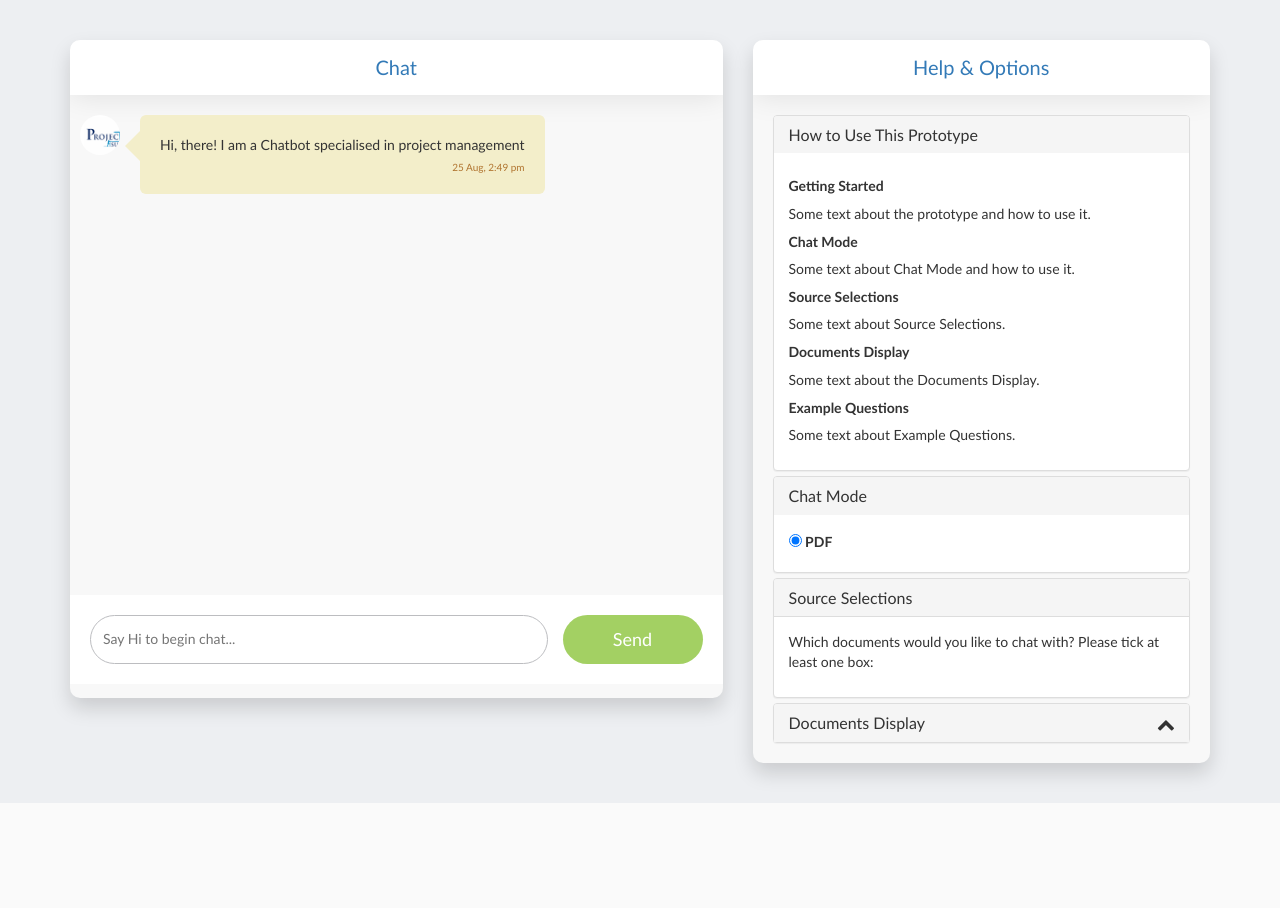
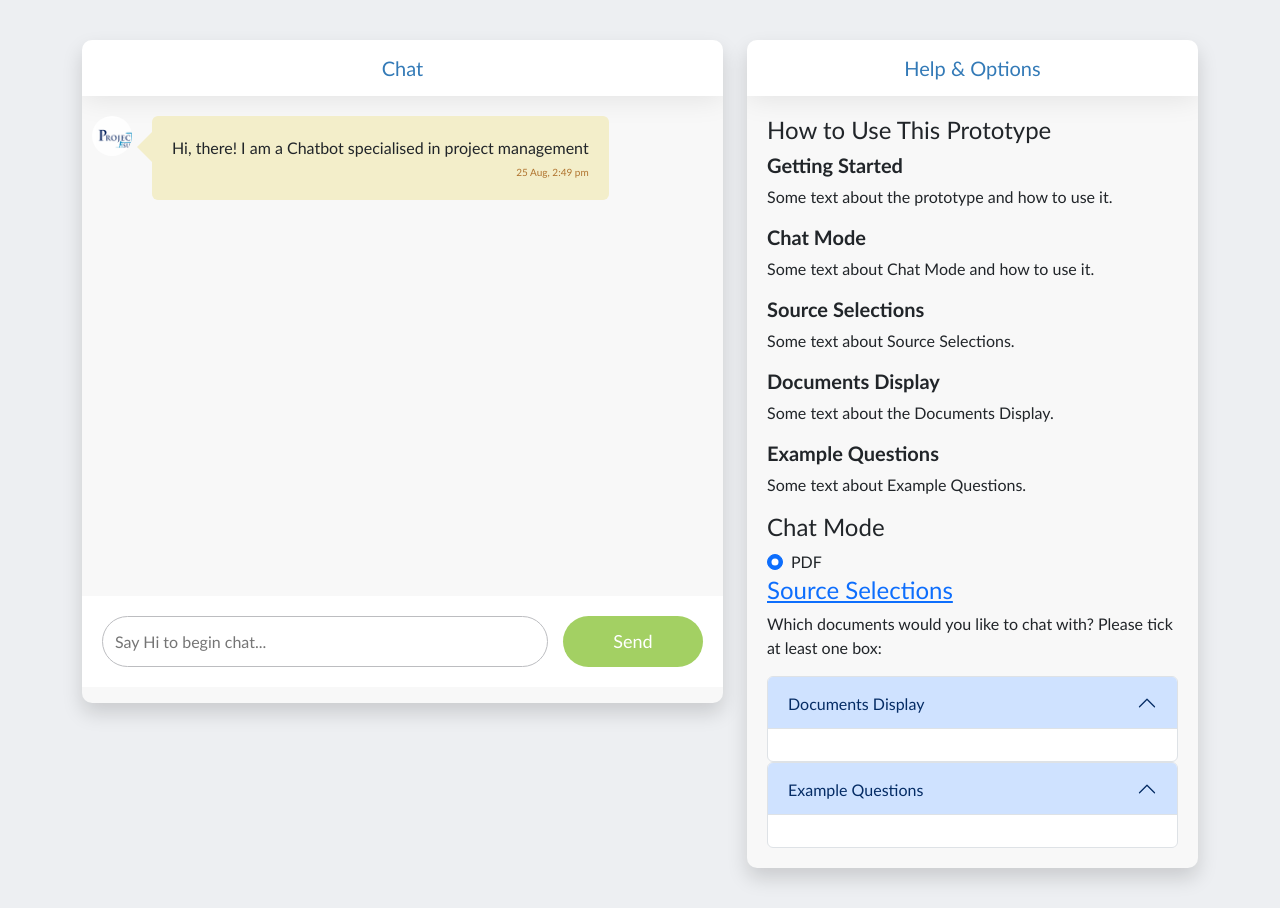
Before and after one commit to lawrencerowland/PS-Chat, a Flask app: template templates/bot.html in a window 1280 px wide. Before the commit the page ends 803 px from the top, so only its background shows below. Run offline with Flask 3, Linux system fonts and the light colour scheme; the template is opened without the code that fills it, so the values that code supplies are empty; some libraries are stand-ins or nearby versions.

Commit message:
update document and question accordians

```diff
--- a/templates/bot.html
+++ b/templates/bot.html
@@ -20,7 +20,9 @@
 	<link href="https://cdnjs.cloudflare.com/ajax/libs/font-awesome/4.7.0/css/font-awesome.min.css" rel="stylesheet">
 	<link href="https://fonts.googleapis.com/css?family=Josefin+Sans:300|Open+Sans:300|Oxygen|Material+Icons"
 		rel="stylesheet">
-	<link rel="stylesheet" href="https://maxcdn.bootstrapcdn.com/bootstrap/3.3.6/css/bootstrap.min.css">
+	<!-- <link rel="stylesheet" href="https://maxcdn.bootstrapcdn.com/bootstrap/3.3.6/css/bootstrap.min.css"> -->
+	<link href="https://cdn.jsdelivr.net/npm/bootstrap@5.3.1/dist/css/bootstrap.min.css" rel="stylesheet" integrity="sha384-4bw+/aepP/YC94hEpVNVgiZdgIC5+VKNBQNGCHeKRQN+PtmoHDEXuppvnDJzQIu9" crossorigin="anonymous">
+		<script src="https://cdn.jsdelivr.net/npm/bootstrap@5.3.1/dist/js/bootstrap.bundle.min.js" integrity="sha384-HwwvtgBNo3bZJJLYd8oVXjrBZt8cqVSpeBNS5n7C8IVInixGAoxmnlMuBnhbgrkm" crossorigin="anonymous"></script>
 
 	<!-- custom css -->
 	<link rel="stylesheet" type="text/css" href="static/main.css">
@@ -142,35 +144,29 @@
 						</div>
 					</div>
 
+
 					<!-- Internal Documents -->
-					<div class="panel panel-default">
-						<div class="panel-heading">
-							<h4 class="panel-title">
-								<a class="accordion-toggle" data-toggle="collapse" data-parent="#accordion" href="#internal_collapse0">Documents Display</a>
-							</h4>
-						</div>
-						<div id="internal_collapse0" class="panel-collapse collapse">
-							<div class="panel-body">
-								<div>
-									<p>The following document collections are available to chat with.</p>
-									<p>(Expand a collection to see the available documents)</p>
-								</div>
-
-								<!-- Here is where you generate the panels for each directory -->
-								<div id="documents-accordion">
-									{% for key, value in files.items() recursive %}
+					<div class="accordion" id="documents-accordion">
+						<div class="accordion-item">
+							<h3 class="accordion-header">
+								<button class="accordion-button" type="button" data-bs-toggle="collapse" data-bs-target="#collapseDocuments" aria-expanded="true" aria-controls="collapseDocuments">
+									Documents Display
+								</button>
+							</h3>
+							<div id="collapseDocuments" class="accordion-collapse collapse show" data-bs-parent="#documents-accordion">
+								<div class="accordion-body">
+									<div class="accordion">
+										{% for key, value in files.items() recursive %}
 										{% if value is mapping %}
 											<!-- This is a directory -->
-											<div class="panel panel-default">
-												<div class="panel-heading">
-													<h4 class="panel-title">
-														<a class="accordion-toggle" data-toggle="collapse" data-parent="#documents-accordion" href="#doc_collapse{{ loop.index }}">
-															{{ key }}
-														</a>
-													</h4>
-												</div>
-												<div id="doc_collapse{{ loop.index }}" class="panel-collapse collapse">
-													<div class="panel-body">
+											<div class="accordion-item" id="{{ key + '-documents-accordion' }}">
+												<h4 class="accordion-header">
+													<button class="accordion-button" type="button" data-bs-toggle="collapse" data-bs-target="#{{ 'collapse-' + key + '-documents-accordion' }}" aria-expanded="true" aria-controls="collapseOne">
+														{{ key }}
+													</button>
+												</h2>
+												<div id="{{ 'collapse-' + key + '-documents-accordion' }}" class="accordion-collapse collapse show" data-bs-parent="{{ key + '-documents-accordion' }}">
+													<div class="accordion-body">
 														<ul>
 															<!-- Call the loop function again to generate nested structures -->
 															{{ loop(value.items()) }}
@@ -183,13 +179,27 @@
 											<li>{{ key }}</li>
 										{% endif %}
 									{% endfor %}
+									</div>
 								</div>
 							</div>
 						</div>
 					</div>
 
+					<!-- Example Questions -->
+					<div class="accordion" id="questions-accordion">
+						<div class="accordion-item">
+							<h3 class="accordion-header">
+								<button class="accordion-button" type="button" data-bs-toggle="collapse" data-bs-target="#collapseQuestions" aria-expanded="true" aria-controls="collapseQuestions">
+									Example Questions
+								</button>
+							</h3>
+							<div id="collapseQuestions" class="accordion-collapse collapse show" data-bs-parent="#questions-accordion">
+								<div class="accordion-body" id="questions-accordion-body">
 
-
+								</div>
+							</div>
+						</div>
+					</div>
 			</div>
 
 		</div>
@@ -208,30 +218,29 @@
 		var questions = JSON.parse('{{ questions | safe }}');
 		var i = 0;
 
-		var bigPanel = $('<div/>', { 'class': 'panel panel-default' });
-		var bigPanelHeading = $('<div/>', { 'class': 'panel-heading' });
-		var bigPanelTitle = $('<h4/>', { 'class': 'panel-title' });
-		var bigPanelLink = $('<a/>', { 'class': 'accordion-toggle', 'data-toggle': 'collapse', 'data-parent': '#accordion', 'href': '#internal_collapse_custom' + i, 'text': 'Example Questions' });
-		const bigPanelInstruction = $('<p/>', { 'text': 'Click on a question to add it to the chat input' });
+		const questionsAccordionBody = $('#questions-accordion-body');
 
-		bigPanelLink.appendTo(bigPanelTitle);
-		bigPanelTitle.appendTo(bigPanelHeading);
-		bigPanelHeading.appendTo(bigPanel);
-
-		var bigPanelCollapse = $('<div/>', { 'id': 'internal_collapse_custom' + i, 'class': 'panel-collapse collapse' });
-		var bigPanelBody = $('<div/>', { 'class': 'panel-body', 'id': 'documents-accordion-custom' });
-		bigPanelBody.append(bigPanelInstruction)
+		const questionsInstruction = $('<p/>', { 'text': 'Click on a question to add it to the chat input' });
+		questionsAccordionBody.append(questionsInstruction)
 
 		i++;
+		let j = 0;
+		for (const title in questions) {
 
-		for (var title in questions) {
-			var panel = $('<div/>', { 'class': 'panel panel-default' });
-			var panelHeading = $('<div/>', { 'class': 'panel-heading' });
-			var panelTitle = $('<h4/>', { 'class': 'panel-title' });
-			var link = $('<a/>', { 'class': 'accordion-toggle', 'data-toggle': 'collapse', 'data-parent': '#documents-accordion-custom', 'href': '#doc_collapse_custom' + i, 'text': title });
-			var collapseDiv = $('<div/>', { 'id': 'doc_collapse_custom' + i, 'class': 'panel-collapse collapse' });
-			var panelBody = $('<div/>', { 'class': 'panel-body' });
-			var ol = $('<ol/>', { 'class': 'question-list' });
+			const accordion = $('<div/>', { 'class': 'accordion', 'id': 'test' })
+			const accordionItem = $('<div/>', { 'class': 'accordion-item' });
+			const accordionHeader = $('<h3/>', { 'class': 'accordion-header' });
+			const button = $('<button/>', { 'class': 'accordion-button', 'text': `${title}`, 'type': 'button', 'data-bs-toggle': "collapse", 'data-bs-target': `#collapse-${j}-questions-accordion`, 'aria-expanded': 'true', 'aria-controls': `#collapse-${j}-questions-accordion` });
+			const collapseDiv = $('<div/>', { 'class': 'accordion-collapse collapse', 'id': `collapse-${j}-questions-accordion`,'data-bs-parent': '#questions-accordion-body' });
+			const accordionBody = $('<div/>', { 'class': 'accordion-body' });
+			const ol = $('<ol/>', { 'class': 'question-list' });
+
+			accordion.append(accordionItem)
+			accordionItem.append(accordionHeader);
+			accordionHeader.append(button);
+			accordionItem.append(collapseDiv);
+			collapseDiv.append(accordionBody);
+			accordionBody.append(ol);
 
 			questions[title].forEach(function (q, index) {
 				const li = ($(`<li/>`, { 'class': 'example-question', 'id': `${title}-${index}`, 'text': q}));
@@ -239,20 +248,13 @@
 				ol.append(li);
 			});
 
-			panelBody.append(ol);
-			collapseDiv.append(panelBody);
-			link.appendTo(panelTitle);
-			panelTitle.appendTo(panelHeading);
-			panelHeading.appendTo(panel);
-			collapseDiv.appendTo(panel);
-			panel.appendTo(bigPanelBody);
+			questionsAccordionBody.append(accordion);
 
 			i++;
+			j++
 		}
 
-		bigPanelBody.appendTo(bigPanelCollapse);
-		bigPanelCollapse.appendTo(bigPanel);
-		bigPanel.appendTo('#accordion');
+
 	</script>
 
 
```
